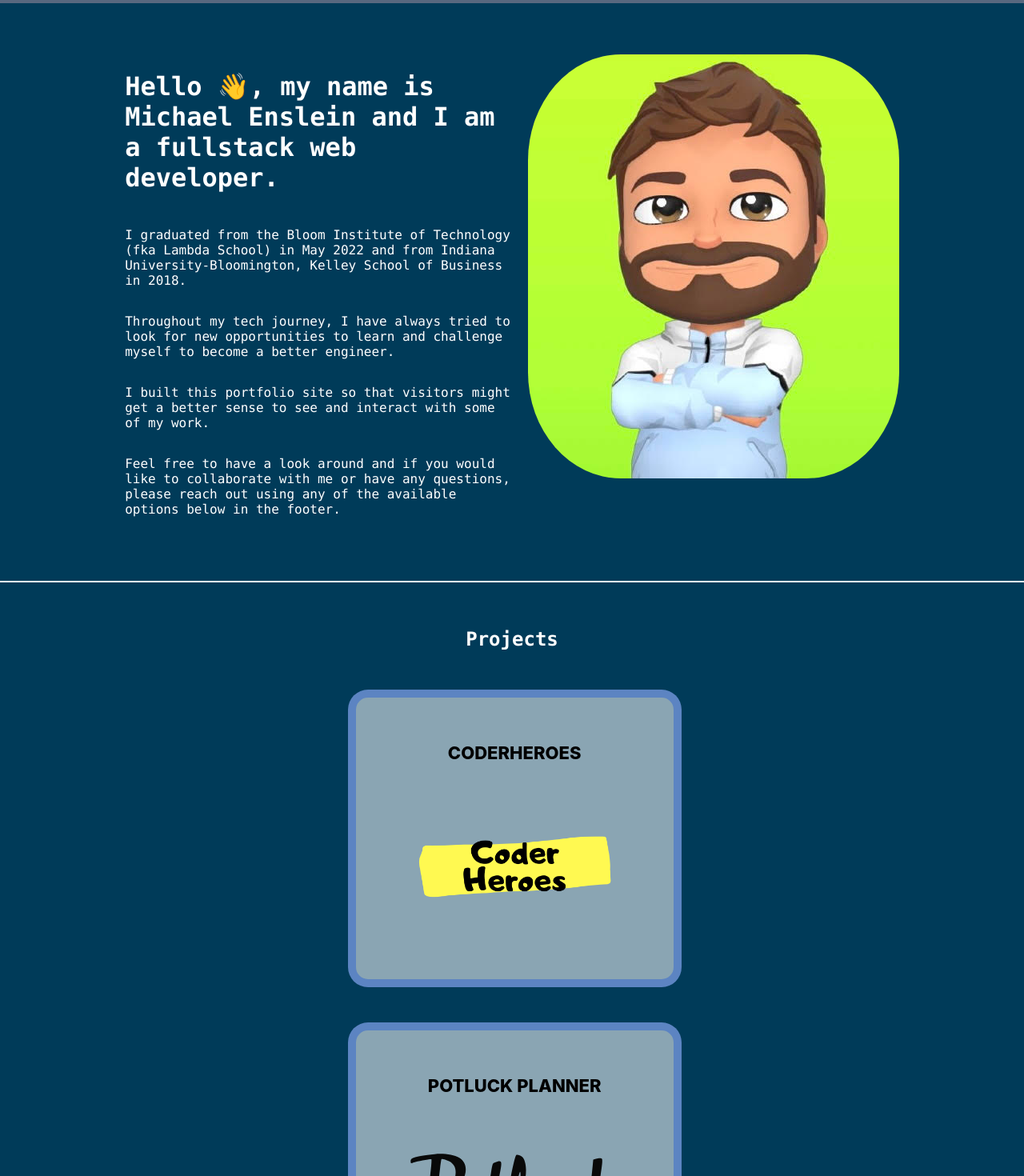
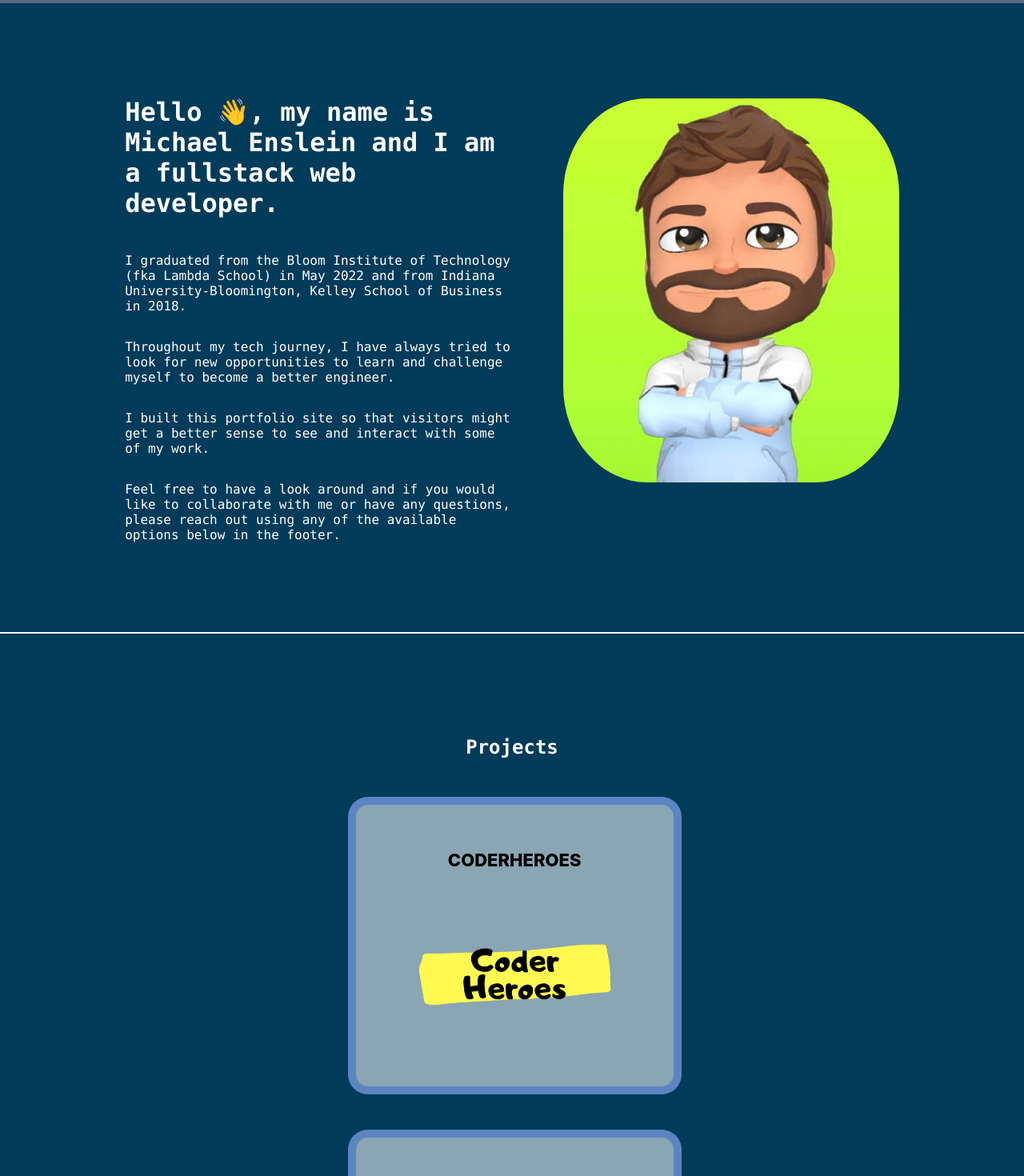
Before and after one commit to mnenslei/my-site, a React (Create React App) app: page /about in a window 1280 px wide. Shown: the part 100-1570 px from the top of the page at 80% size. Built offline with nearby package versions, Linux system fonts and the light colour scheme.

Commit message:
fixed bitmoji spacing

```diff
--- a/src/index.css
+++ b/src/index.css
@@ -57,6 +57,8 @@ code {
   justify-content: space-between;
   align-items: flex-start;
   padding: 5%;
+  padding-bottom: 7.5%;
+  padding-top: 7.5%;
 }
 
 .h-img{
@@ -66,12 +68,12 @@ code {
   justify-content: flex-end;
   align-items: flex-end;
   margin-right: 8%;
-  max-height: 80%;
+  margin-top: 2%;
 }
 
 .my-pic{
+  max-height: 30rem;
   border-radius: 25%;
-  height: auto;
 }
 
 .home-container{
@@ -101,6 +103,8 @@ code {
   gap: 1rem;
   border-top: solid 2px white;
   padding: 2%;
+  padding-top: 7.5%;
+  padding-bottom: 7.5%;
   border-bottom: solid 2px white;
 }
 
@@ -241,6 +245,8 @@ code {
   width: 70%;
   display: flex;
   flex-direction: column;
+  padding-top: 7.5%;
+  padding-bottom: 7.5%;
 }
 
 .about-container-1{
```
